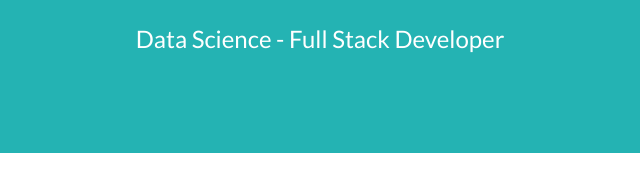
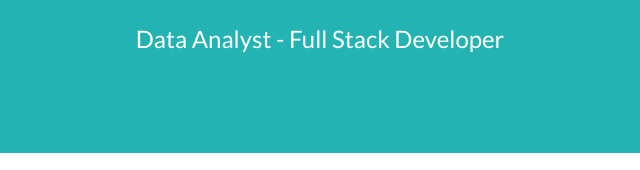
Before and after one commit to shaumikpathak/shaumikpathak.github.io, a website with bundled scripts: page index.html in a window 1280 px wide. Shown: the part 630-800 px from the top of the page, 320-960 px from the left. Built offline with nearby package versions, Linux system fonts and the light colour scheme.

Commit message:
Update index.html

```diff
--- a/index.html
+++ b/index.html
@@ -66,7 +66,7 @@
       </div>
 
       <!-- Masthead Subheading -->
-      <p class="masthead-subheading font-weight-light mb-0"> Data Science - Full Stack Developer</p>
+      <p class="masthead-subheading font-weight-light mb-0"> Data Analyst - Full Stack Developer</p>
 
     </div>
   </header>
```
